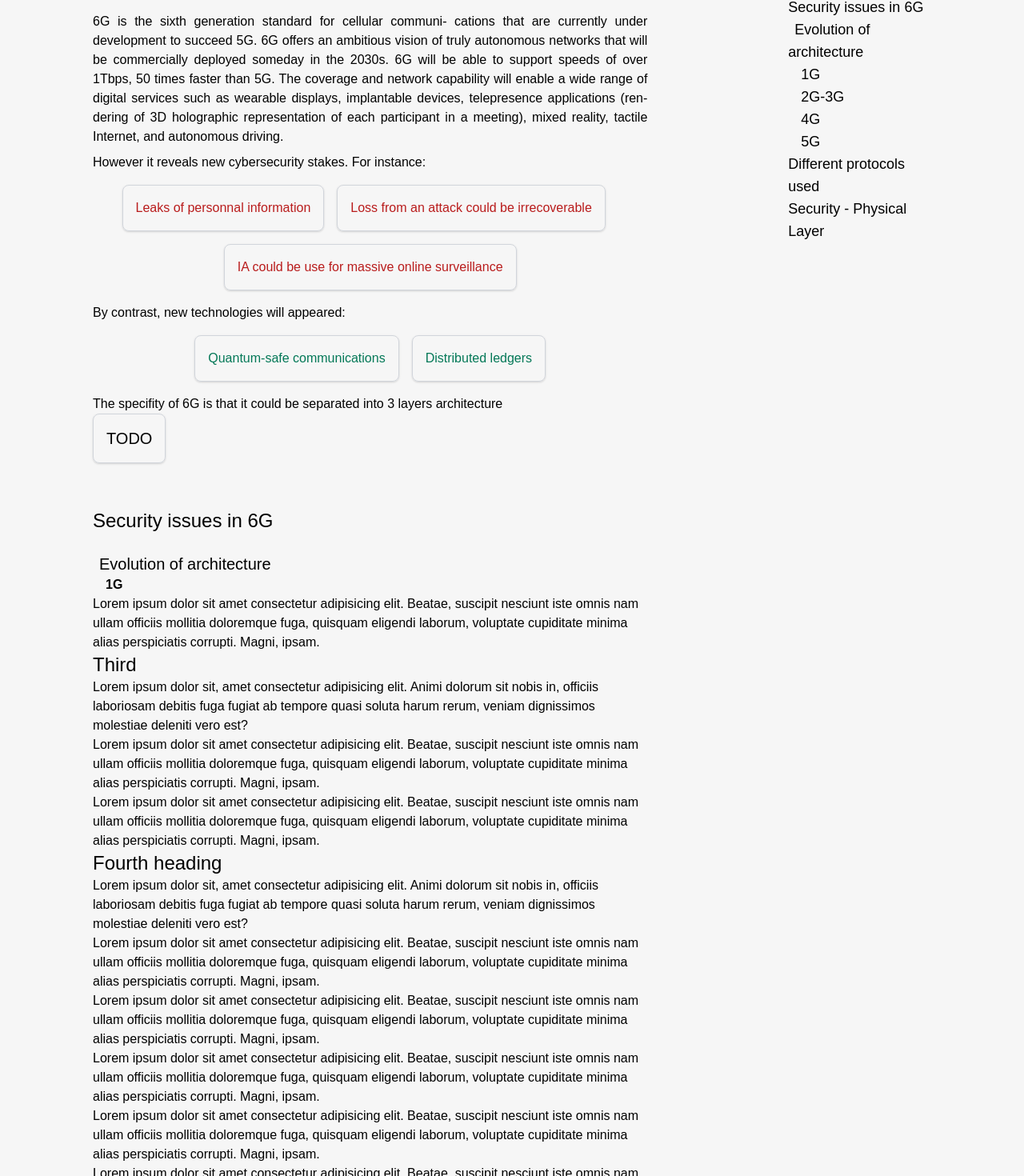
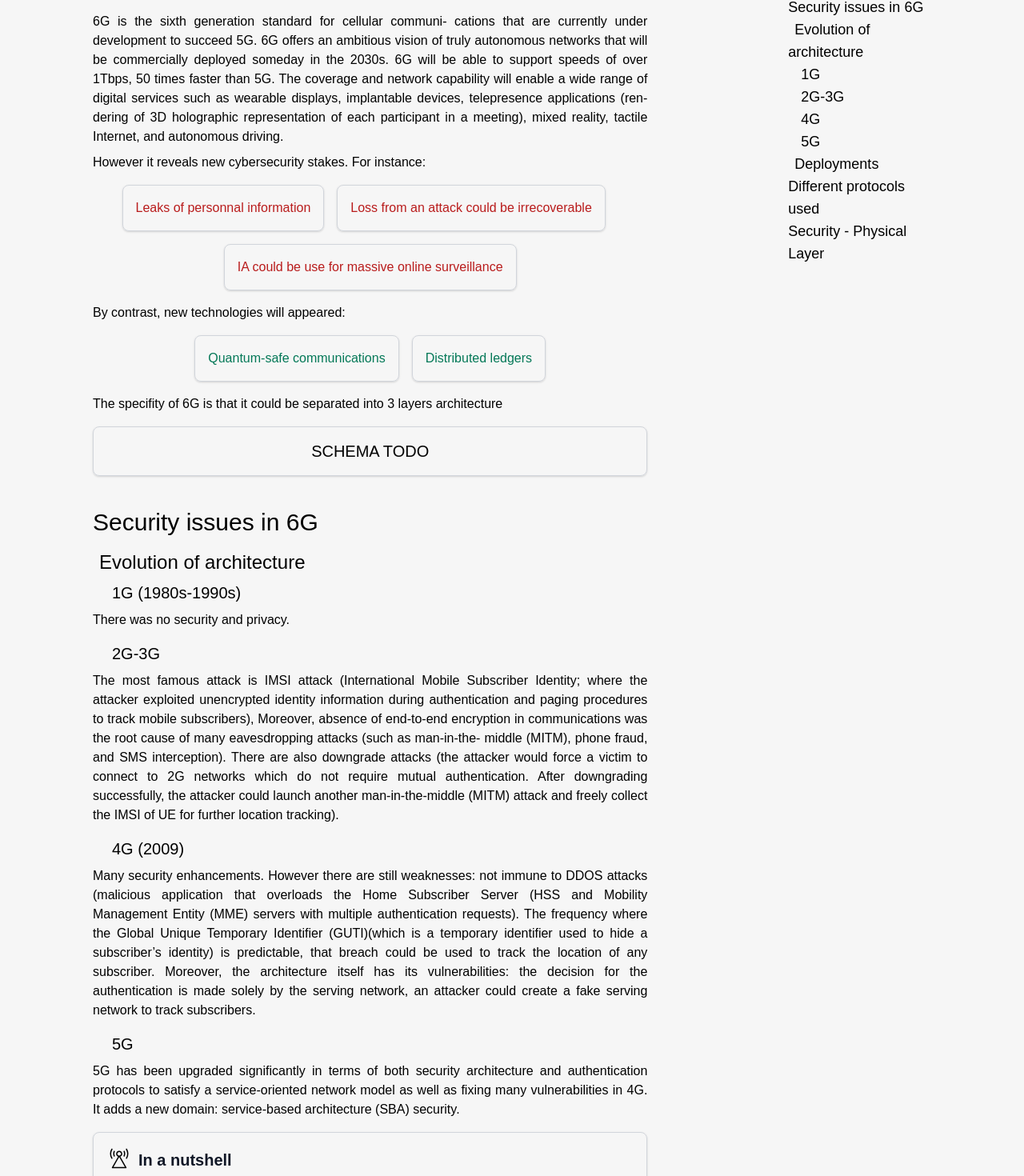
Before and after one commit to ThomasPrl/cyber-hub, a React (Create React App) app: page /6g in a window 1280 px wide. Shown: the part 233-1703 px from the top of the page at 80% size. Built offline with nearby package versions, Linux system fonts and the light colour scheme.

Commit message:
Ajout de textes sur la page 6G

```diff
--- a/src/components/Article.tsx
+++ b/src/components/Article.tsx
@@ -1,5 +1,6 @@
 import SixG from "./SixG";
 import TableOfContents, { Heading } from "./TableOfContents";
+import TableOfContentsMobile from "./TableOfContentsMobile";
 // import TableOfContentsMobile from "./TableOfContentsMobile";
 
 const Article = () => {
@@ -22,23 +23,28 @@ const Article = () => {
       },
       {
         level: 4,
-        id: "second-subsub-1",
+        id: "second-subsub1",
         text: "1G",
       },
       {
         level: 4,
-        id: "second-subsub-2",
+        id: "second-subsub2",
         text: "2G-3G",
       },
       {
         level: 4,
-        id: "second-subsub-3",
+        id: "second-subsub3",
         text: "4G",
       },
-            {
+      {
         level: 4,
-        id: "second-subsub-4",
+        id: "second-subsub4",
         text: "5G",
+      },
+      {
+        level: 3,
+        id: "second-sub2",
+        text: "Deployments",
       },
       {
         level: 2,
--- a/src/components/SixG.tsx
+++ b/src/components/SixG.tsx
@@ -3,7 +3,7 @@ import React from 'react'
 const Article = () => {
 
   return (
-    <div>
+    <div className='text-justify'>
       <h1 className="my-2 text-4xl text-gradient mb-6">Security and Privacy for 6G</h1>
 
 
@@ -12,7 +12,7 @@ const Article = () => {
 
       <div>
         <h2 className= "text-2xl mb-6" id="first">What is 6G ?</h2>
-        <p className="mb-2 text-justify">
+        <p className="mb-2">
           6G is the sixth generation standard for cellular communi- cations that are currently under development to succeed 5G. 6G offers an ambitious vision of truly autonomous networks that will be commercially deployed someday in the 2030s. 6G will be able to support speeds of over 1Tbps, 50 times faster than 5G. The coverage and network capability will enable a wide range of digital services such as wearable displays, implantable devices, telepresence applications (ren-dering of 3D holographic representation of each participant in a meeting), mixed reality, tactile Internet, and autonomous driving.
         </p>
         <p className='mb-4'>
@@ -43,51 +43,62 @@ const Article = () => {
                 <h5 className="">Distributed ledgers</h5>
             </a>
           </div>
-        <p>
+        <p className='mb-4'>
           The specifity of 6G is that it could be separated into 3 layers architecture
         </p>
-        <a href="#" className="inline-block mb-4 border border-gray-300 p-4 rounded-lg shadow hover:bg-green-100">
-                <h5 className="text-xl">TODO</h5>
+        <a href="#" className="mb-4 border flex flex-wrap justify-center border-gray-300 p-4 rounded-lg shadow hover:bg-green-100">
+          <h5 className="text-xl">SCHEMA TODO</h5>
         </a>
 
 
 
 
 
-        <h2 className= "text-2xl mb-6 mt-10" id="second">Security issues in 6G </h2>
-        <h3 className= "mx-2 text-xl" id="second-sub1">Evolution of architecture</h3>
-        <h4 className="font-bold mx-4" id="second-subsub1">1G</h4>
+        <h2 className= "text-3xl mb-4 mt-10" id="second">Security issues in 6G </h2>
+        <h3 className= "text-2xl mx-2 mb-2" id="second-sub1">Evolution of architecture</h3>
+        <h4 className="text-xl mx-6 mb-2" id="second-subsub1">1G (1980s-1990s)</h4>
+        <p className='mb-4'>
+          There was no security and privacy.
+        </p>
+        <h4 className="text-xl mx-6 mb-2" id="second-subsub2">2G-3G</h4>
+        <p className='mb-4'>
+          The most famous attack is IMSI attack (International Mobile Subscriber Identity; where the attacker exploited unencrypted identity information during authentication and paging procedures to track mobile subscribers), Moreover, absence of end-to-end encryption in communications was the root cause of many eavesdropping attacks (such as man-in-the- middle (MITM), phone fraud, and SMS interception). There are also downgrade attacks (the attacker would force a victim to connect to 2G networks which do not require mutual authentication. After downgrading successfully, the attacker could launch another man-in-the-middle (MITM) attack and freely collect the IMSI of UE for further location tracking).
+        </p>
+        <h4 className="text-xl mx-6 mb-2" id="second-subsub3">4G (2009)</h4>
+        <p className='mb-4'>
+          Many security enhancements. However there are still weaknesses: not immune to DDOS attacks (malicious application that overloads the Home Subscriber Server (HSS and Mobility Management Entity (MME) servers with multiple authentication requests). The frequency where the Global Unique Temporary Identifier (GUTI)(which is a temporary identifier used to hide a subscriber’s identity) is predictable, that breach could be used to track the location of any subscriber.
+          Moreover, the architecture itself has its vulnerabilities: the decision for the authentication is made solely by the serving network, an attacker could create a fake serving network to track subscribers.
+        </p>
+        <h4 className="text-xl mx-6 mb-2" id="second-subsub4">5G</h4>
+        <p className='mb-4'>
+          5G has been upgraded significantly in terms of both security architecture and authentication protocols to satisfy a service-oriented network model as well as fixing many vulnerabilities in 4G. It adds a new domain: service-based architecture (SBA) security.
+        </p>
+        <div className="mb-4 border  border-gray-300 p-4 rounded-lg shadow hover:bg-yellow-100">
+          <div className="flex mb-2">
+            <svg className="w-8 h-8" viewBox="0 0 20 20">
+              <path d="M15.684,16.959L10.879,8.52c0.886-0.343,1.517-1.193,1.517-2.186c0-1.296-1.076-2.323-2.396-2.323S7.604,5.037,7.604,6.333c0,0.993,0.63,1.843,1.517,2.186l-4.818,8.439c-0.189,0.311,0.038,0.708,0.412,0.708h10.558C15.645,17.667,15.871,17.27,15.684,16.959 M8.562,6.333c0-0.778,0.645-1.382,1.438-1.382s1.438,0.604,1.438,1.382c0,0.779-0.645,1.412-1.438,1.412S8.562,7.113,8.562,6.333 M5.55,16.726L10,8.91l4.435,7.815H5.55z M15.285,9.62c1.26-2.046,1.26-4.525,0-6.572c-0.138-0.223-0.064-0.512,0.162-0.646c0.227-0.134,0.521-0.063,0.658,0.16c1.443,2.346,1.443,5.2,0,7.546c-0.236,0.382-0.641,0.17-0.658,0.159C15.221,10.131,15.147,9.842,15.285,9.62 M13.395,8.008c0.475-1.063,0.475-2.286,0-3.349c-0.106-0.238,0.004-0.515,0.246-0.62c0.242-0.104,0.525,0.004,0.632,0.242c0.583,1.305,0.583,2.801,0,4.106c-0.214,0.479-0.747,0.192-0.632,0.242C13.398,8.523,13.288,8.247,13.395,8.008 M3.895,10.107c-1.444-2.346-1.444-5.2,0-7.546c0.137-0.223,0.431-0.294,0.658-0.16c0.226,0.135,0.299,0.424,0.162,0.646c-1.26,2.047-1.26,4.525,0,6.572c0.137,0.223,0.064,0.512-0.162,0.646C4.535,10.277,4.131,10.489,3.895,10.107 M5.728,8.387c-0.583-1.305-0.583-2.801,0-4.106c0.106-0.238,0.39-0.346,0.631-0.242c0.242,0.105,0.353,0.382,0.247,0.62c-0.475,1.063-0.475,2.286,0,3.349c0.106,0.238-0.004,0.515-0.247,0.62c-0.062,0.027-0.128,0.04-0.192,0.04C5.982,8.668,5.807,8.563,5.728,8.387"></path>
+            </svg>
+            <h5 className="text-xl font-semibold text-gray-900 ml-2 mt-1">In a nutshell</h5>
+          </div>
           <p>
-          Lorem ipsum dolor sit amet consectetur adipisicing elit. Beatae,
-          suscipit nesciunt iste omnis nam ullam officiis mollitia doloremque
-          fuga, quisquam eligendi laborum, voluptate cupiditate minima alias
-          perspiciatis corrupti. Magni, ipsam.
-        </p>
-        <h2 className= "text-2xl" id="third">Third </h2>
-        <p>
-          Lorem ipsum dolor sit, amet consectetur adipisicing elit. Animi
-          dolorum sit nobis in, officiis laboriosam debitis fuga fugiat ab
-          tempore quasi soluta harum rerum, veniam dignissimos molestiae
-          deleniti vero est?
+            - New applications are often sources of security threats which in turn call for security enhancement.
           </p>
           <p>
-          Lorem ipsum dolor sit amet consectetur adipisicing elit. Beatae,
-          suscipit nesciunt iste omnis nam ullam officiis mollitia doloremque
-          fuga, quisquam eligendi laborum, voluptate cupiditate minima alias
-          perspiciatis corrupti. Magni, ipsam.
+            - Supporting a legacy protocol in a new protocol deployment could expose old vulnerabilities
           </p>
           <p>
-          Lorem ipsum dolor sit amet consectetur adipisicing elit. Beatae,
-          suscipit nesciunt iste omnis nam ullam officiis mollitia doloremque
-          fuga, quisquam eligendi laborum, voluptate cupiditate minima alias
-          perspiciatis corrupti. Magni, ipsam.
+            - Fewer changes on protocol designs but more changes on protocol implementations are good to introduce fewer new vulnerabilities, but fixing more existing vulnerabilities faster.
           </p>
-        <h2 className= "text-2xl" id="fourth-heading">Fourth heading </h2>
           <p>
-          Lorem ipsum dolor sit, amet consectetur adipisicing elit. Animi
-          dolorum sit nobis in, officiis laboriosam debitis fuga fugiat ab
-          tempore quasi soluta harum rerum, veniam dignissimos molestiae
-          deleniti vero est?
+            - Mutual authentication and ent-to-end encryption are still a challenge and the subject to demand a breakthrough.
+          </p>
+        </div>
+
+        <h2 className= "text-2xl mx-2 mb-2" id="second-sub2">Deployment</h2>
+        <p>
+          We also learn from the past, that the deployments of new networks may have an impact on security. There are two kinds of deployments:
+          Standalone (SA): the base stations of a new standard are directly connected to the core network without an intermediate carry of the old infrastructure.
+          Non-Standalone (NSA): it has two benefits: much lower cost, and reusing existing facilities.
         </p>
         <p>
           Lorem ipsum dolor sit amet consectetur adipisicing elit. Beatae,
--- /dev/null
+++ b/src/components/TableOfContentsMobile.tsx
@@ -0,0 +1,47 @@
+import React, { useState } from 'react'
+import { Link } from 'react-router-dom';
+import { Heading } from './TableOfContents';
+
+import { HiOutlineBars3 } from "react-icons/hi2";
+import Box from "@mui/material/Box";
+import Drawer from "@mui/material/Drawer";
+import List from "@mui/material/List";
+import ListItem from "@mui/material/ListItem";
+import ListItemButton from "@mui/material/ListItemButton";
+import ListItemText from "@mui/material/ListItemText";
+
+type Props = {
+  headings: Heading[];
+};
+
+const TableOfContentsMobile = ({headings}: Props) => {
+
+  const [openMenu, setOpenMenu] = useState(false);
+
+  return (
+    <><div className="">
+      <HiOutlineBars3 onClick={() => setOpenMenu(true)} />
+    </div><Drawer open={openMenu} onClose={() => setOpenMenu(false)} anchor="bottom">
+        <Box
+          sx={{ width: 250 }}
+          role="presentation"
+          onClick={() => setOpenMenu(false)}
+          onKeyDown={() => setOpenMenu(false)}
+        >
+          <List>
+            {headings.map((item) => (
+              <ListItem key={item.text} disablePadding>
+                <ListItemButton>
+                  <Link to={`#${item.id}`}>
+                    <ListItemText primary={item.text} />
+                  </Link>
+                </ListItemButton>
+              </ListItem>
+            ))}
+          </List>
+        </Box>
+      </Drawer></>
+  )
+}
+
+export default TableOfContentsMobile
```
Also changed, not shown: src/components/Home.jsx (+0 -42 lines). Lines whose indentation alone changed are shown as unchanged.
